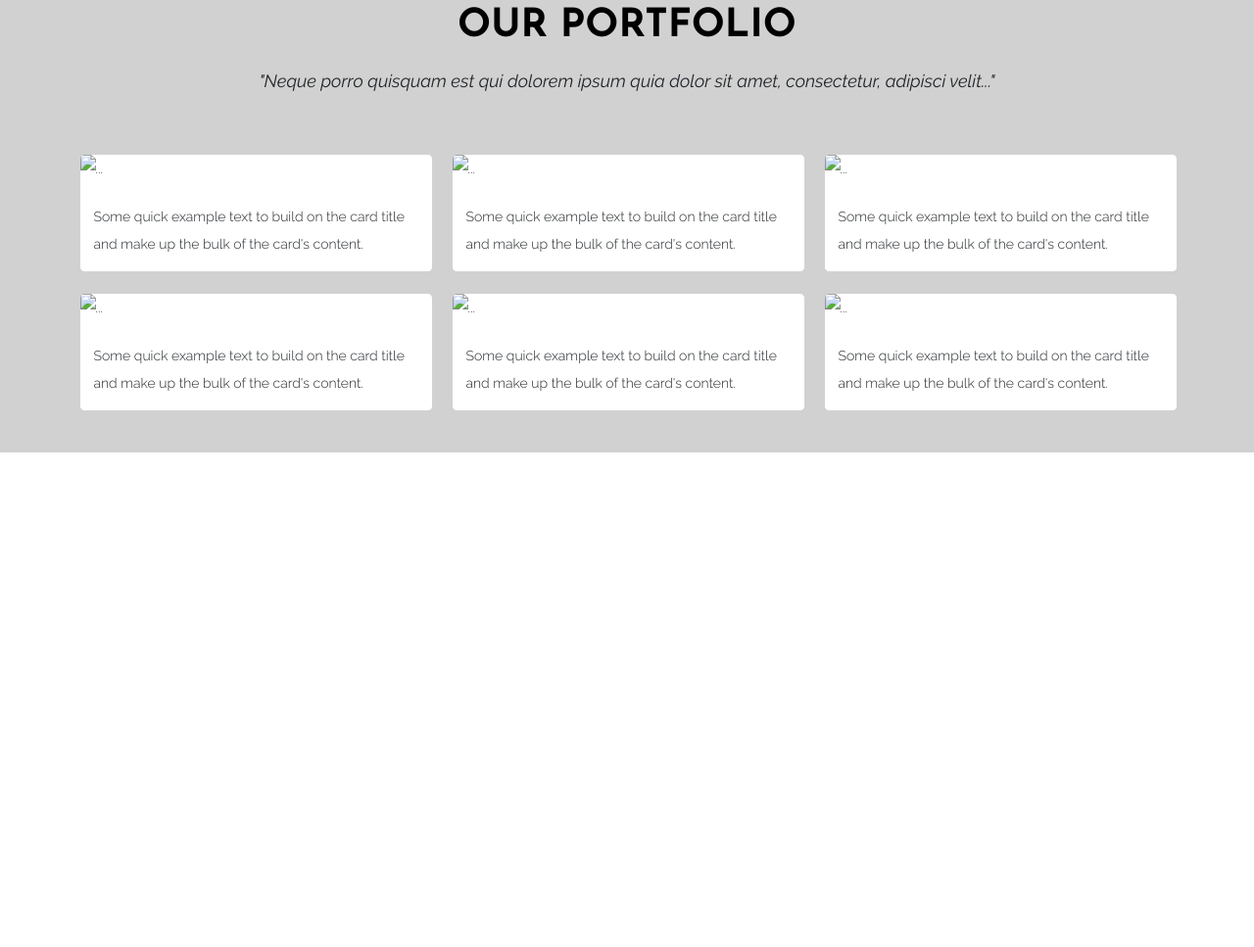
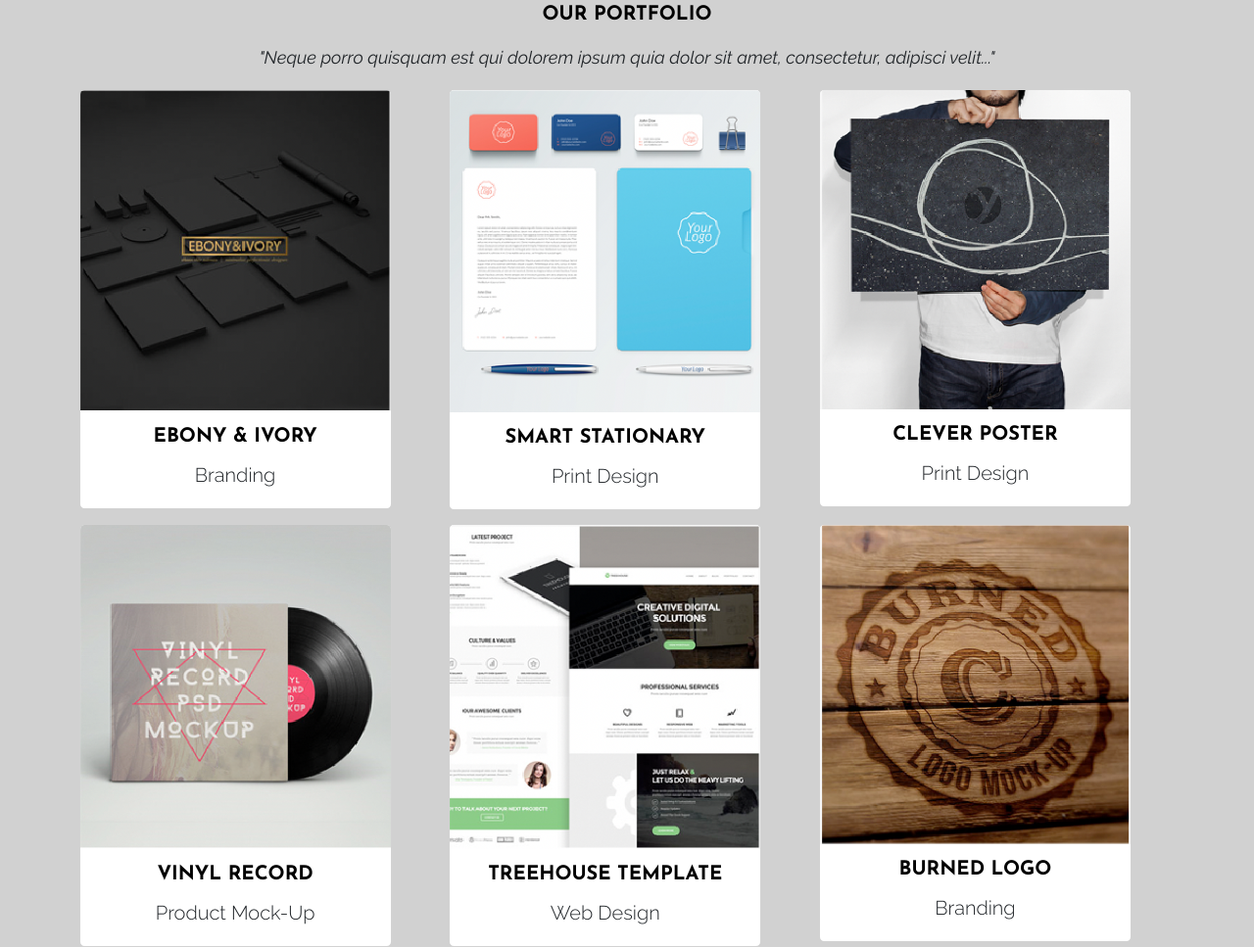
Before and after one commit to HannaNesterova/landing-page, a website: page index.html in a window 1280 px wide. Shown: the part 1604-2571 px from the top of the page at 98% size. Before the commit the page ends 2066 px from the top, so only its background shows below. Drawn offline with nearby package versions, Linux system fonts and the light colour scheme.

Commit message:
Use sizing for col adaptation

```diff
--- a/index.html
+++ b/index.html
@@ -72,58 +72,58 @@
                     <h6></h6>
                     <p class="portfolio-head">"Neque porro quisquam est qui dolorem ipsum quia dolor sit amet, consectetur, adipisci velit..."</p>
                 </div>
-                <div class="row  g-4 py-5 row-cols-1 row-cols-md-2  row-cols-lg-3 flex-row flex-wrap">
-                    <div class="col">
-                        <div class="card" style="width: 25.8rem;">
-                            <img src="..." class="card-img-top" alt="...">
+                <div class="row row-cols-1 row-cols-sm-2 row-cols-md-2 row-cols-lg-3 g-3">
+                    <div class="col ">
+                        <div class="card " style="width: 22.8rem;" style="height: 18.1rem;">
+                            <img src="./images/01.png" class="card-img-top" alt="...">
                             <div class="card-body">
-                                <h6></h6>
-                              <p class="card-text">Some quick example text to build on the card title and make up the bulk of the card's content.</p>
+                                <h6>Ebony & Ivory</h6>
+                              <p class="card-text">Branding</p>
                             </div>
                           </div>
                     </div>
-                    <div class="col">
-                        <div class="card" style="width: 25.8rem;">
-                            <img src="..." class="card-img-top" alt="...">
+                    <div class="col ">
+                        <div class="card" style="width: 22.8rem;" style="height: 18.1rem;">
+                            <img src="./images/02.png" class="card-img-top" alt="...">
                             <div class="card-body">
-                                <h6></h6>
-                              <p class="card-text">Some quick example text to build on the card title and make up the bulk of the card's content.</p>
+                                <h6>Smart Stationary</h6>
+                              <p class="card-text">Print Design</p>
                             </div>
                           </div>
                     </div>
-                    <div class="col">
-                        <div class="card" style="width: 25.8rem;">
-                            <img src="..." class="card-img-top" alt="...">
+                    <div class="col ">
+                        <div class="card" style="width: 22.8rem;" style="height: 18.1rem;">
+                            <img src="./images/03.png" class="card-img-top" alt="...">
                             <div class="card-body">
-                                <h6></h6>
-                              <p class="card-text">Some quick example text to build on the card title and make up the bulk of the card's content.</p>
+                                <h6>Clever Poster</h6>
+                              <p class="card-text">Print Design</p>
                             </div>
                           </div>
                     </div>
-                    <div class="col">
-                        <div class="card" style="width: 25.8rem;">
-                            <img src="..." class="card-img-top" alt="...">
+                    <div class="col ">
+                        <div class="card" style="width: 22.8rem;" style="height: 18.1rem;">
+                            <img src="./images/04.png" class="card-img-top" alt="...">
                             <div class="card-body">
-                                <h6></h6>
-                              <p class="card-text">Some quick example text to build on the card title and make up the bulk of the card's content.</p>
+                                <h6>Vinyl Record</h6>
+                              <p class="card-text">Product Mock-Up</p>
                             </div>
                           </div>
                     </div>
-                    <div class="col">
-                        <div class="card" style="width: 25.8rem;">
-                            <img src="..." class="card-img-top" alt="...">
+                    <div class="col ">
+                        <div class="card" style="width: 22.8rem;"style="height: 18.1rem;">
+                            <img src="./images/05.png" class="card-img-top" alt="...">
                             <div class="card-body">
-                                <h6></h6>
-                              <p class="card-text">Some quick example text to build on the card title and make up the bulk of the card's content.</p>
+                                <h6>Treehouse Template</h6>
+                              <p class="card-text">Web Design</p>
                             </div>
                           </div>
                     </div>
-                    <div class="col">
-                        <div class="card" style="width: 25.8rem;">
-                            <img src="..." class="card-img-top" alt="...">
+                    <div class="col ">
+                        <div class="card" style="width: 22.8rem;" style="height: 18.1rem;">
+                            <img src="./images/06.png" class="card-img-top" alt="...">
                             <div class="card-body">
-                                <h6></h6>
-                              <p class="card-text">Some quick example text to build on the card title and make up the bulk of the card's content.</p>
+                                <h6>Burned Logo</h6>
+                              <p class="card-text">Branding</p>
                             </div>
                           </div>
                     </div>
--- a/sass/style.scss
+++ b/sass/style.scss
@@ -117,4 +117,16 @@ body {
         font-family: 'Josefin Sans', sans-serif;
         font-weight: bold;
     }
+    .card-text{
+        font-size: 20px;
+        text-align: center;
+    }
+    h6{
+        font-size: 20px;
+    }
 }
+
+@media all and (max-width: 1024px){
+
+
+}
```
Also changed, not shown: css/style.css, 1 other file.
